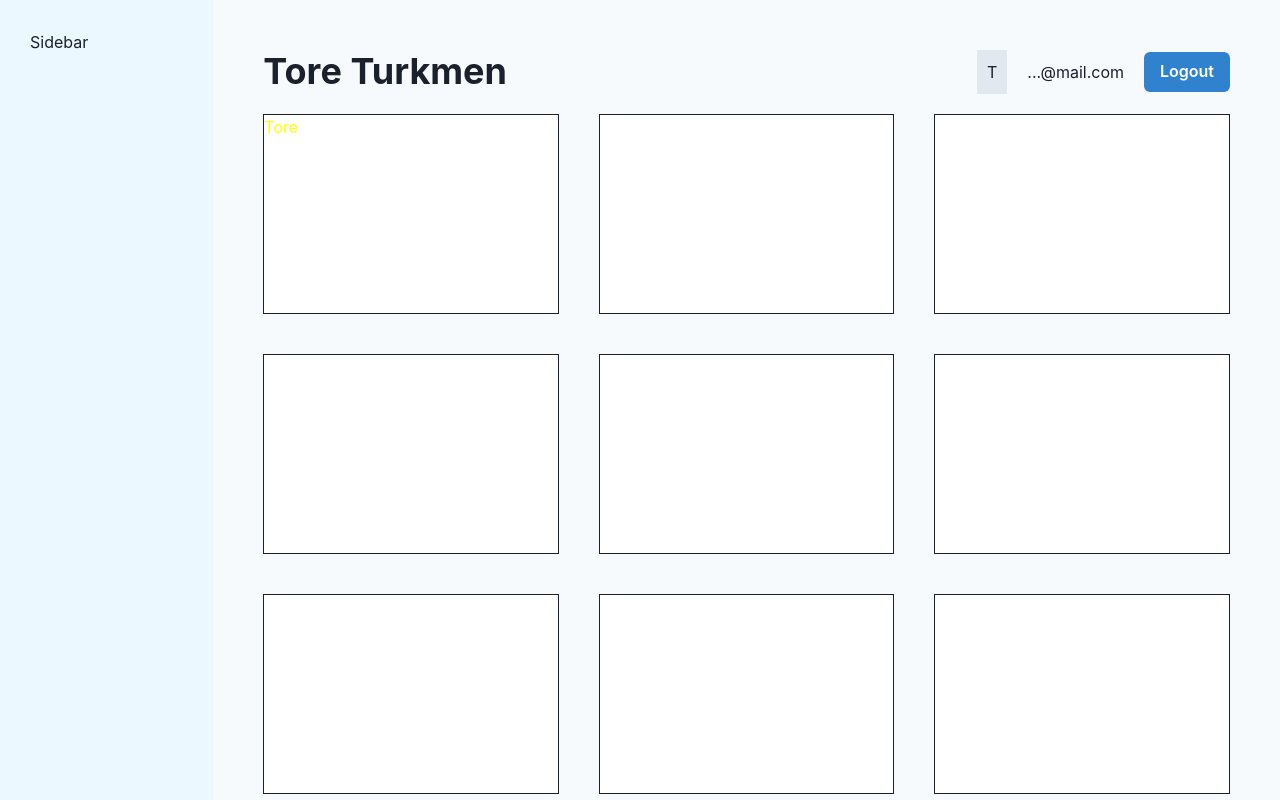
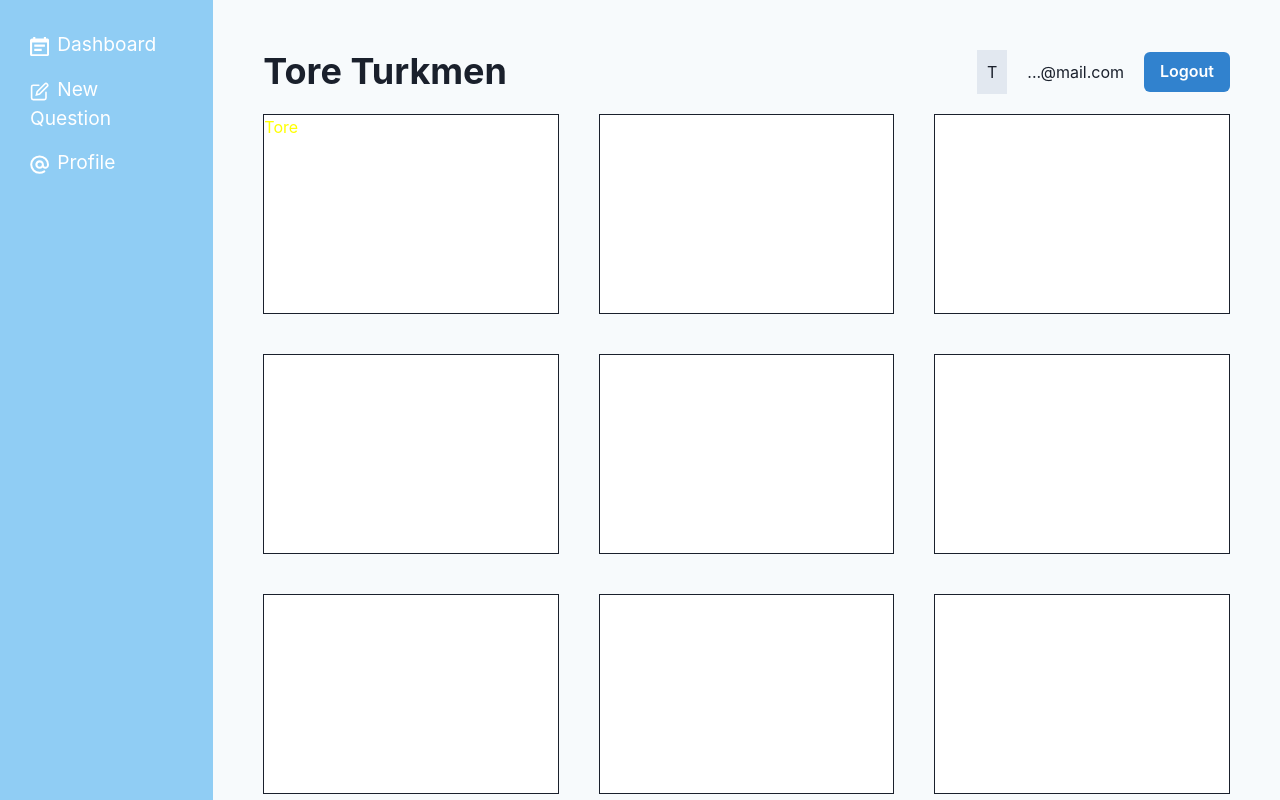
Before and after one commit to ToreTurkmen/Chakra-Project, a React (Vite) app: page / in a window 1280 px wide. Shown: the top 800 px of the page. Built offline with nearby package versions, Linux system fonts and the light colour scheme.

Commit message:
created new list icons

```diff
--- a/package.json
+++ b/package.json
@@ -9,6 +9,7 @@
     "preview": "vite preview"
   },
   "dependencies": {
+    "@chakra-ui/icons": "^2.0.17",
     "@chakra-ui/react": "^2.4.9",
     "@emotion/react": "^11.10.5",
     "@emotion/styled": "^11.10.5",
--- /dev/null
+++ b/src/components/Sidebar.jsx
@@ -0,0 +1,29 @@
+import { AtSignIcon, CalendarIcon, EditIcon } from '@chakra-ui/icons'
+import { List, ListIcon, ListItem } from '@chakra-ui/react'
+
+import { NavLink } from 'react-router-dom'
+
+export default function Sidebar() {
+  return (
+    <List color="white" fontSize="1.2em" spacing={4}>
+      <ListItem>
+        <NavLink to="/">
+          <ListIcon as={CalendarIcon} color="white"/>
+        Dashboard
+        </NavLink>
+      </ListItem>
+      <ListItem>
+        <NavLink to="/create">
+        <ListIcon as={EditIcon} color="white"/>
+        New Question
+        </NavLink>
+      </ListItem>
+      <ListItem>
+        <NavLink to="/profile">
+        <ListIcon as={AtSignIcon} color="white"/>
+        Profile
+        </NavLink>
+      </ListItem>
+    </List>
+  )
+}
--- a/src/layouts/RootLayout.jsx
+++ b/src/layouts/RootLayout.jsx
@@ -1,13 +1,15 @@
 import { Outlet} from "react-router-dom"
 import { Grid, GridItem } from "@chakra-ui/react"
 import Navbar from "../components/Navbar"
+import Sidebar from "../components/sidebar"
 
 export default function RootLayout() {
   return (
     <Grid templateColumns="repeat(6, 1fr)" bg="gray.50">
 
-      <GridItem as="aside" colSpan={{base: 6, lg:2, xl:1}} bg="blue.50" minHeight={{lg: '100vh'}} p={{base: '20px', lg: '30px'}}>
-        <span>Sidebar</span>
+      <GridItem as="aside" colSpan={{base: 6, lg:2, xl:1}} bg="blue.200" minHeight={{lg: '100vh'}} p={{base: '20px', lg: '30px'}}>
+
+        <Sidebar />
       </GridItem>
 
 
```
Also changed, not shown: 1 other file (tests, documents, lock files or other folders).
